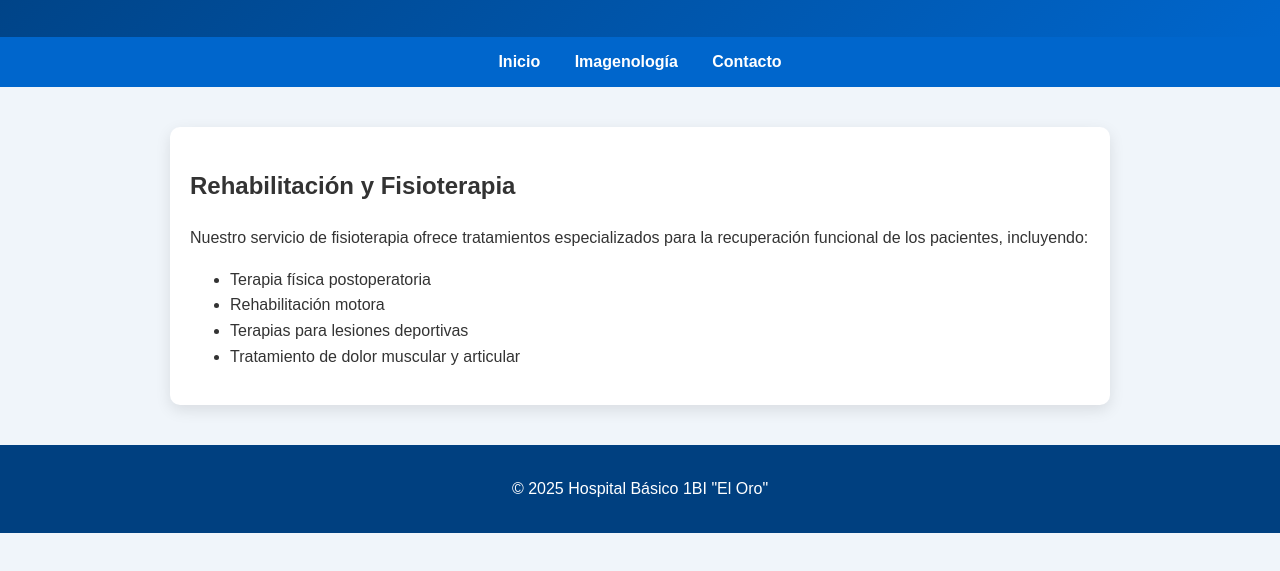
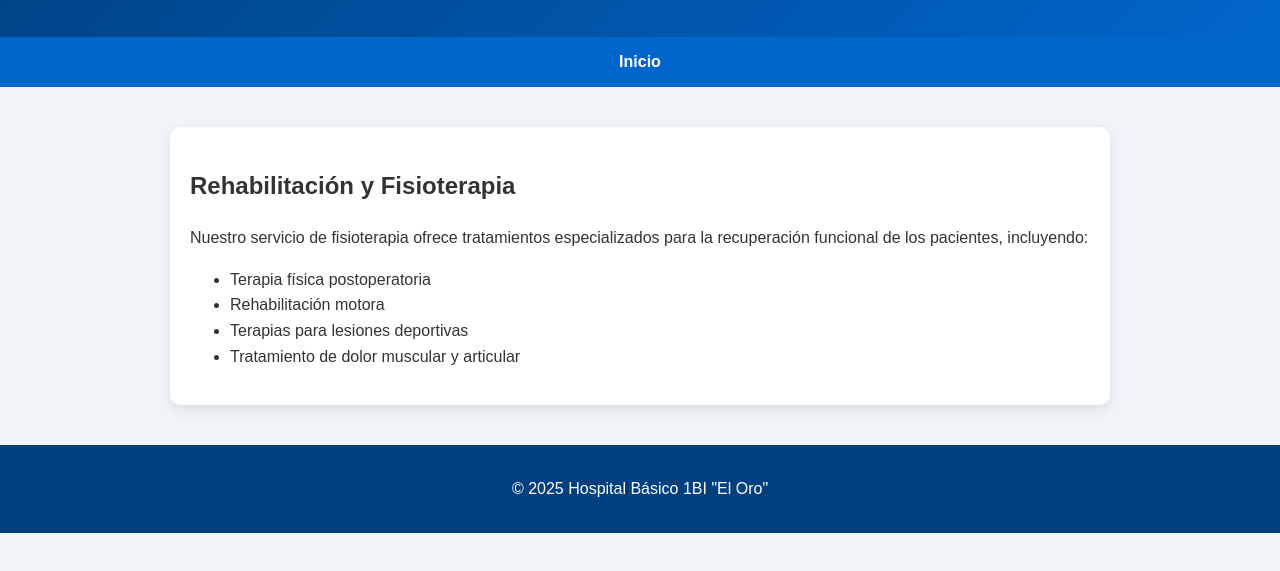
Before and after one commit to khfbg1bivo/Hospital-Basico-1BI-El-Oro-, a plain HTML site: page fisioterapia.html in a window 1280 px wide. Shown: the part 155-726 px from the top of the page. Drawn offline with Linux system fonts and the light colour scheme.

Commit message:
Update fisioterapia.html

```diff
--- a/fisioterapia.html
+++ b/fisioterapia.html
@@ -56,8 +56,6 @@
 
     <nav>
         <a href="index.html">Inicio</a>
-        <a href="imagenologia.html">Imagenología</a>
-        <a href="contacto.html">Contacto</a>
     </nav>
 
     <section>
```
